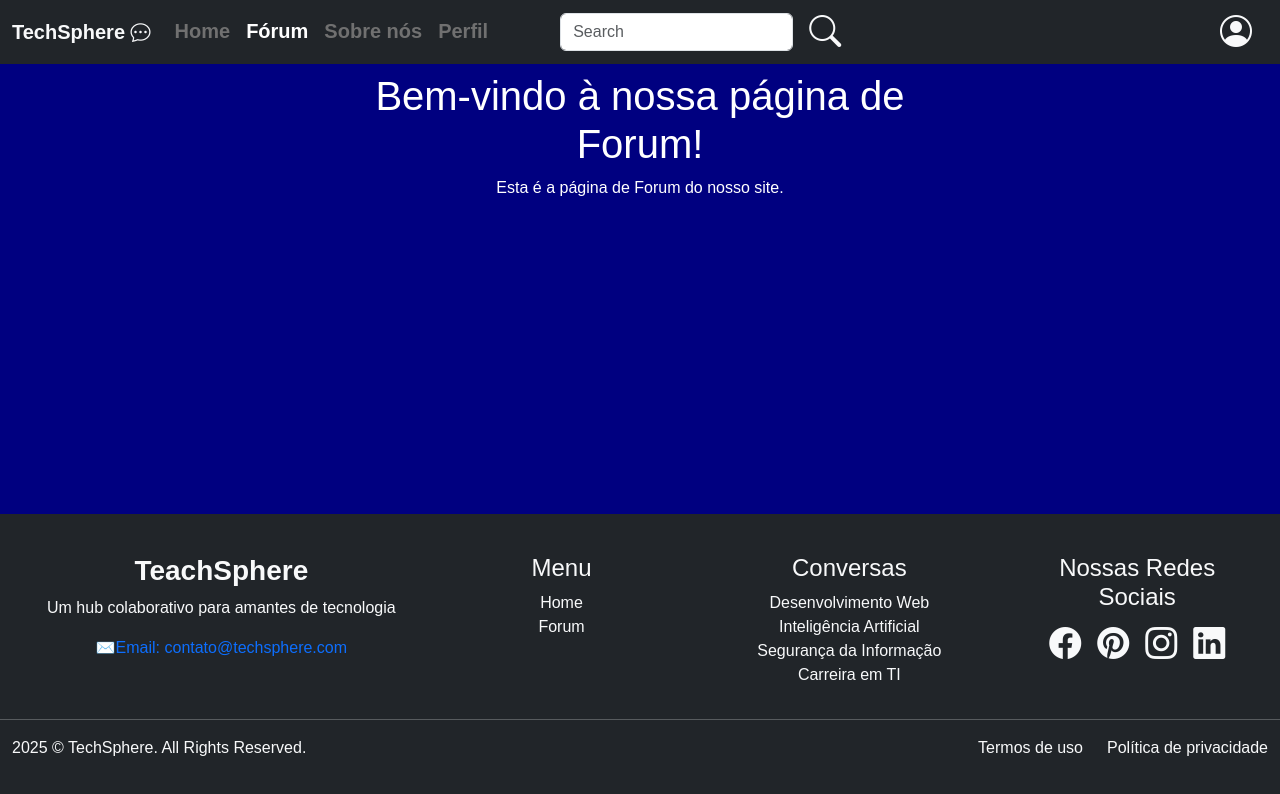
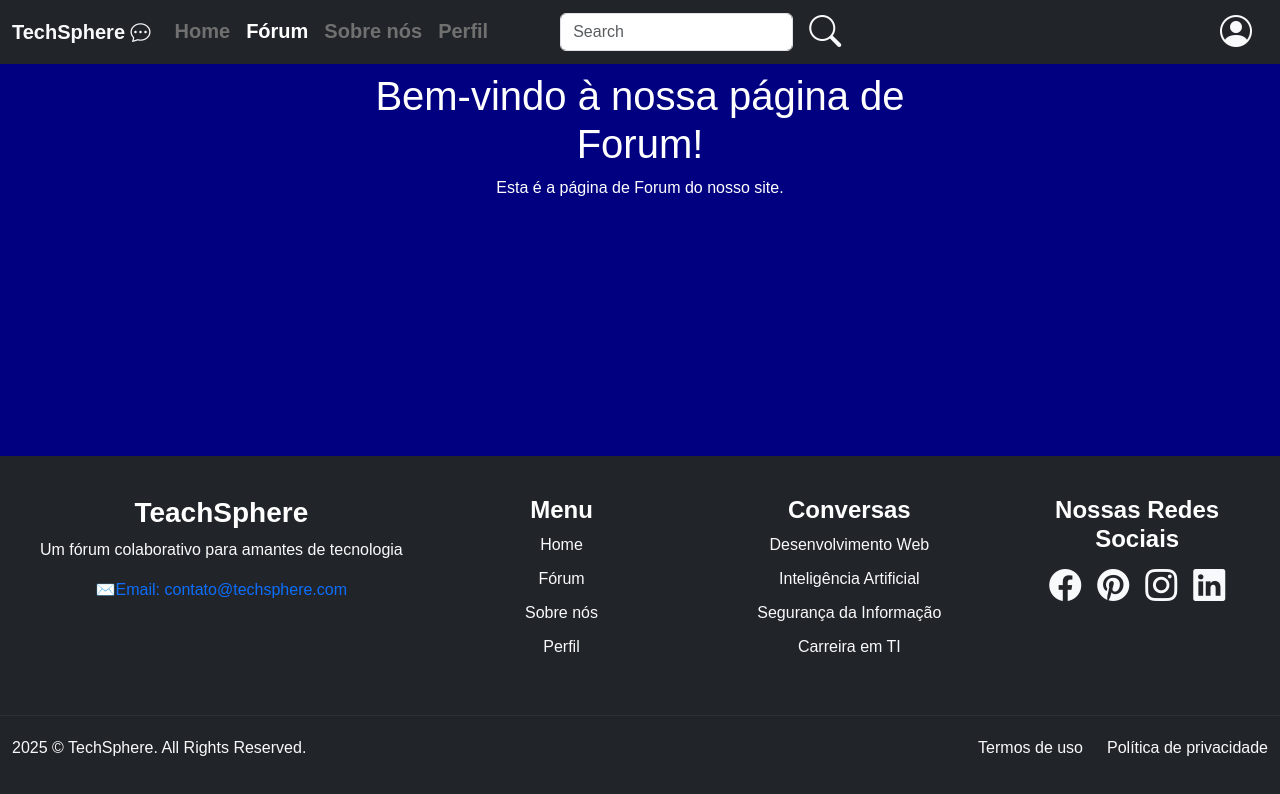
Before and after one commit to Gustavolima07/proj_react, a React (Vite) app in the folder vite-project/: page /Forum in a window 1280 px wide. Shown: the top 794 px of the page. Built offline with nearby package versions, Linux system fonts and the light colour scheme; no server answers.

Commit message:
Melhorias no footer

```diff
--- a/vite-project/src/components/Footer/Footer.jsx
+++ b/vite-project/src/components/Footer/Footer.jsx
@@ -1,27 +1,40 @@
 import { NavLink } from "react-router-dom";
+
+import './Footer.module.css';
 
 const Footer = () => {
   return (
-    <footer className="bg-dark text-light py-4" style={{ position: "relative",bottom: 0,left: 0, width: "100%" }}>
+    <footer className="footer bg-dark text-light py-4" style={{ position: "relative", bottom: 0, left: 0, width: "100%" }}>
       <div className="container-fluid px-4">
         <div className="row">
           <div className="col-6 col-lg-4">
             <h3 className="pt-3 fw-bold">TeachSphere</h3>
-              <p>Um hub colaborativo para amantes de tecnologia</p>
-              <p><a class="link-opacity-100 text-decoration-none" target="_blank" href="mailto:contato@techsphere.com">✉️Email: contato@techsphere.com</a></p>
+            <p>Um fórum colaborativo para amantes de tecnologia</p>
+            <p>
+              <a className="link-opacity-100 text-decoration-none" target="_blank" href="mailto:contato@techsphere.com">
+                ✉️Email: contato@techsphere.com
+              </a>
+            </p>
           </div>
 
           <div className="col">
             <h4 className="pt-3">Menu</h4>
             <ul className="list-unstyled">
               <NavLink to="/" className="text-decoration-none text-light">
-                  <li><a className="text-decoration-none text-light">Home</a></li>
+                <li>Home</li>
               </NavLink>
               <NavLink to="/Forum" className="text-decoration-none text-light">
-                  <li>Forum</li>
+                <li>Fórum</li>
+              </NavLink>
+              <NavLink to="/Sobre_nós" className="text-decoration-none text-light">
+                  <li>Sobre nós</li>
+              </NavLink>
+              <NavLink to="/Perfil" className="text-decoration-none text-light">
+                  <li>Perfil</li>
               </NavLink>
             </ul>
           </div>
+
           <div className="col-6 col-lg-3">
             <h4 className="pt-3">Conversas</h4>
             <ul className="list-unstyled">
@@ -31,13 +44,14 @@ const Footer = () => {
               <li><a className="text-decoration-none text-light" href="">Carreira em TI</a></li>
             </ul>
           </div>
+
           <div className="col">
             <h4 className="pt-3">Nossas Redes Sociais</h4>
             <div>
-                <a href="#" class="text-light fs-2 me-3"><i class="bi bi-facebook"></i></a>
-                <a href="#" class="text-light fs-2 me-3"><i class="bi bi-pinterest"></i></a>
-                <a href="#" class="text-light fs-2 me-3"><i class="bi bi-instagram"></i></a>
-                <a href="#" class="text-light fs-2"><i class="bi bi-linkedin"></i></a>
+              <a href="#" className="text-light fs-2 me-3"><i className="bi bi-facebook"></i></a>
+              <a href="#" className="text-light fs-2 me-3"><i className="bi bi-pinterest"></i></a>
+              <a href="#" className="text-light fs-2 me-3"><i className="bi bi-instagram"></i></a>
+              <a href="#" className="text-light fs-2"><i className="bi bi-linkedin"></i></a>
             </div>
           </div>
         </div>
--- a/vite-project/src/components/Footer/Footer.module.css
+++ b/vite-project/src/components/Footer/Footer.module.css
@@ -0,0 +1,124 @@
+footer {
+    background-color: #48007e !important;
+    color: #f8f9fa;
+    padding-top: 40px;
+    padding-bottom: 40px;
+    position: relative;
+    bottom: 0;
+    left: 0;
+    width: 100%;
+}
+
+footer .container-fluid {
+    padding-left: 0;
+    padding-right: 0;
+}
+
+footer h3, footer h4 {
+    color: #ffffff;
+    font-weight: bold;
+}
+
+footer .fw-bold {
+    font-weight: 700;
+}
+
+footer .text-light {
+    color: #f8f9fa !important;
+}
+
+footer .text-decoration-none {
+    text-decoration: none;
+}
+
+footer .link-opacity-100 {
+    opacity: 1;
+}
+
+footer a:hover {
+    text-decoration: underline;
+}
+
+footer ul {
+    list-style-type: none;
+    padding-left: 0;
+}
+
+footer ul li {
+    margin-bottom: 10px;
+}
+
+footer .text-light a {
+    color: #f8f9fa;
+    font-size: 1rem;
+}
+
+footer .text-light a:hover {
+    color: #00aaff;
+}
+
+footer .bi {
+    font-size: 2rem;
+    color: #f8f9fa;
+}
+
+footer .fs-2 {
+    font-size: 1.5rem;
+}
+
+footer .me-3 {
+    margin-right: 15px;
+}
+
+footer .d-flex {
+    display: flex;
+}
+
+footer .justify-content-between {
+    justify-content: space-between;
+}
+
+footer .container-fluid .row {
+    display: flex;
+    flex-wrap: wrap;
+}
+
+footer .col {
+    margin-bottom: 20px;
+}
+
+footer .col-6, footer .col-lg-4, footer .col-lg-3 {
+    display: flex;
+    flex-direction: column;
+}
+
+footer .col-6.col-lg-3, footer .col-6.col-lg-4 {
+    margin-bottom: 20px;
+}
+
+footer .container-fluid .row .col {
+    flex: 1;
+    padding: 0 15px;
+}
+
+footer hr {
+    border-top: 1px solid #495057;
+    margin-top: 40px;
+    margin-bottom: 20px;
+}
+
+footer .d-flex.justify-content-between {
+    padding: 20px 0;
+}
+
+footer .me-4 {
+    margin-right: 20px;
+}
+
+footer .text-light {
+    color: #f8f9fa;
+}
+
+footer .text-light a:hover {
+    color: #00aaff;
+}
```
Lines whose indentation alone changed are shown as unchanged.
